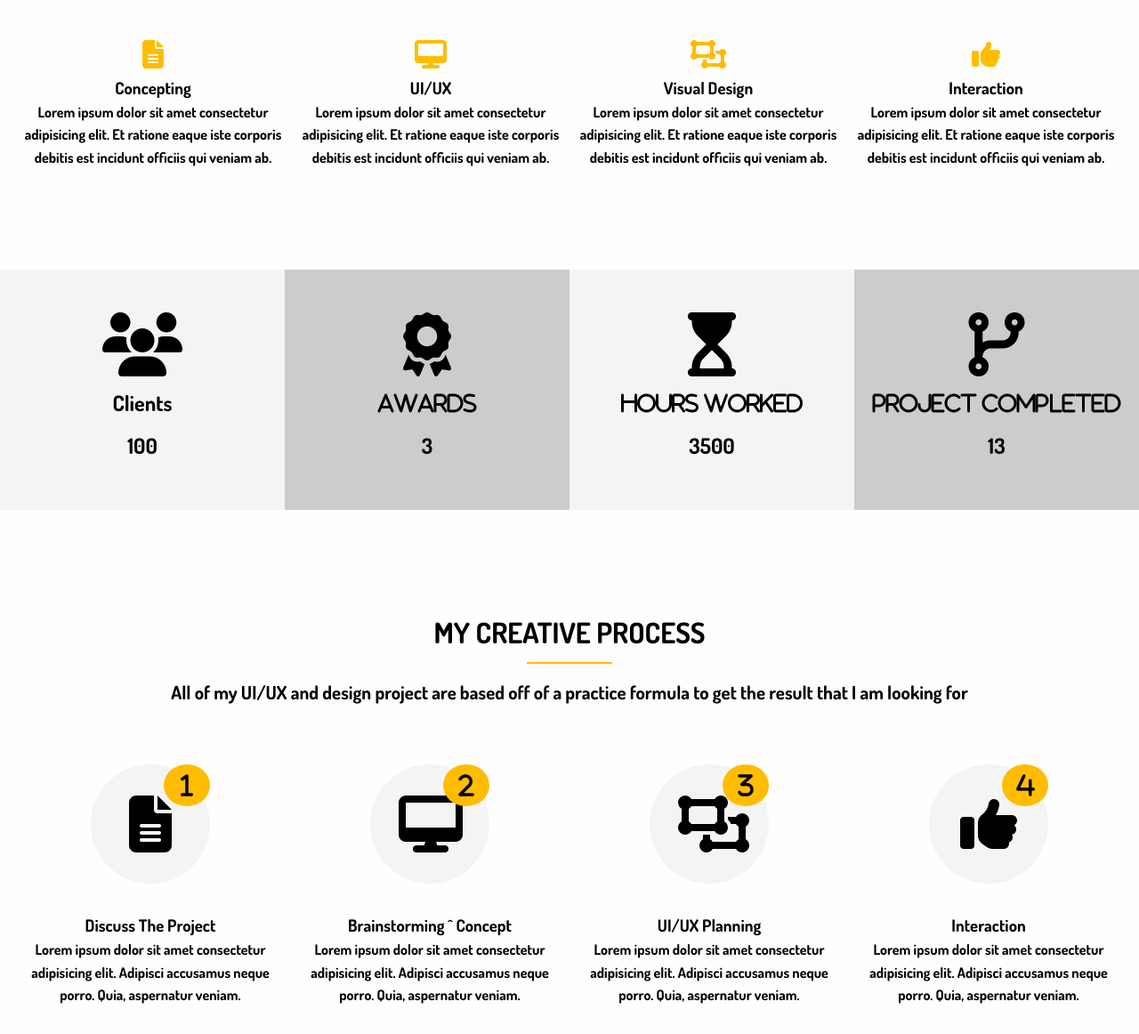
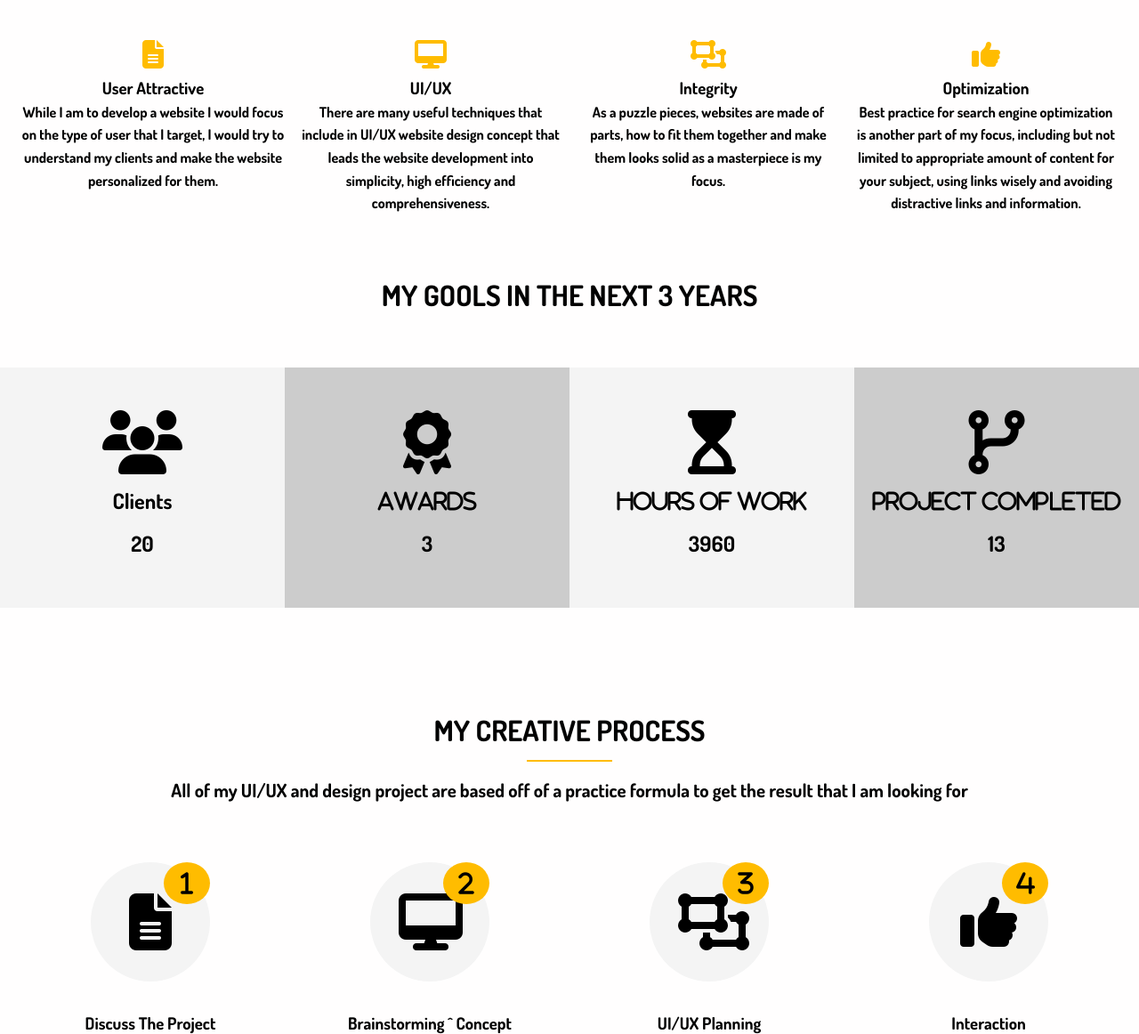
Before and after one commit to MustafaRasoli/Final-1, a plain HTML site: page index.html in a window 1280 px wide. Shown: the part 945-2107 px from the top of the page at 89% size. Drawn offline with Linux system fonts and the light colour scheme.

Commit message:
Add files via upload

```diff
--- a/index.html
+++ b/index.html
@@ -23,8 +23,8 @@
                 </ul>
             </nav>
             <div class="header-content">
-                <h1> I am Mustafa the Developer <span class="txt-type" data-wait="3000" data-word='["Developer", "Designer", "Technician"]'></span></h1>
-                <p class="lead">I specialized in frontend development, website design</p>
+                <h1>Hello World, I am Mustafa <span class="txt-type" data-wait="3000" data-word='["Developer", "Designer", "Technician"]'></span></h1>
+                <p class="lead">I love and do frontend development, website design and coding</p>
                 <a href="work.html" class="btn-light">View My Work</a>
             </div>
         </div>
@@ -41,26 +41,26 @@
             <div class="specials">
                 <div>
                     <i class="fas fa-file-alt fa-2x"></i>
-                    <h3>Concepting</h3>
-                    <p>Lorem ipsum dolor sit amet consectetur adipisicing elit. Et ratione eaque iste corporis debitis est incidunt officiis qui veniam ab.</p>
+                    <h3>User attractive</h3>
+                    <p>While I am to develop a website I would focus on the type of user that I target, I would try to understand my clients and make the website personalized for them.</p>
                 </div>
 
                 <div>
                     <i class="fas fa-desktop fa-2x"></i>
                     <h3>UI/UX</h3>
-                    <p>Lorem ipsum dolor sit amet consectetur adipisicing elit. Et ratione eaque iste corporis debitis est incidunt officiis qui veniam ab.</p>
+                    <p>There are many useful techniques that include in UI/UX website design concept that leads the website development into simplicity, high efficiency and comprehensiveness.  </p>
                 </div>
 
                 <div>
                     <i class="fas fa-object-ungroup fa-2x"></i>
-                    <h3>Visual Design</h3>
-                    <p>Lorem ipsum dolor sit amet consectetur adipisicing elit. Et ratione eaque iste corporis debitis est incidunt officiis qui veniam ab.</p>
+                    <h3>Integrity</h3>
+                    <p>As a puzzle pieces, websites are made of parts, how to fit them together and make them looks solid as a masterpiece is my focus.</p>
                 </div>
 
                 <div>
                     <i class="fas fa-thumbs-up fa-2x"></i>
-                    <h3>Interaction</h3>
-                    <p>Lorem ipsum dolor sit amet consectetur adipisicing elit. Et ratione eaque iste corporis debitis est incidunt officiis qui veniam ab.</p>
+                    <h3>Optimization</h3>
+                    <p>Best practice for search engine optimization is another part of my focus, including but not limited to appropriate amount of content for your subject, using links wisely and avoiding distractive links and information. </p>
                 </div>
             </div>
         </div>
@@ -68,12 +68,13 @@
 
     <!-- Section B: stats -->
     <section id="Home-b" class="text-center py-2">
+        <h2 class="section-title"> My gools in the next 3 years </h2>
         <div class="stats">
             <div id="one">
                 <ul>
                     <li><i class="fas fa-users fa-3x"></i></li>
                     <li class="stats-title">Clients</li>
-                    <li class="stats-mumber">100</li>
+                    <li class="stats-mumber">20</li>
                 </ul>
             </div>
 
@@ -88,8 +89,8 @@
             <div id="three">
                 <ul>
                     <li><i class="fas fa-hourglass-start fa-3x"></i></li>
-                    <li class="fas stats-title">Hours Worked</li>
-                    <li class="stats-mumber">3500</li>
+                    <li class="fas stats-title">Hours of Work</li>
+                    <li class="stats-mumber">3960</li>
                 </ul>
             </div>
 
@@ -120,7 +121,7 @@
                     </i>
                     <div class="clr"></div>
                     <h3>discuss The project</h3>
-                    <p>Lorem ipsum dolor sit amet consectetur adipisicing elit. Adipisci accusamus neque porro. Quia, aspernatur veniam.</p>
+                    <p>There are many useful techniques that include in UI/UX website design concept that leads the website development into simplicity, high efficiency and comprehensiveness.</p>
                 </div>
 
                 <div>
@@ -129,7 +130,7 @@
                     </i>
                     <div class="clr"></div>
                     <h3>Brainstorming ^ Concept</h3>
-                    <p>Lorem ipsum dolor sit amet consectetur adipisicing elit. Adipisci accusamus neque porro. Quia, aspernatur veniam.</p>
+                    <p>While I am to develop a website I would focus on the type of user that I target, I would try to understand my clients and make the website personalized for them.</p>
                 </div>
 
                 <div>
@@ -138,7 +139,7 @@
                     </i>
                     <div class="clr"></div>
                     <h3>UI/UX planning</h3>
-                    <p>Lorem ipsum dolor sit amet consectetur adipisicing elit. Adipisci accusamus neque porro. Quia, aspernatur veniam.</p>
+                    <p>Best practice for search engine optimization is another part of my focus, including but not limited to appropriate amount of content for your subject, using links wisely and avoiding distractive links and information.</p>
                 </div>
 
                 <div>
@@ -147,7 +148,7 @@
                     </i>
                     <div class="clr"></div>
                     <h3>Interaction</h3>
-                    <p>Lorem ipsum dolor sit amet consectetur adipisicing elit. Adipisci accusamus neque porro. Quia, aspernatur veniam.</p>
+                    <p>While I am to develop a website I would focus on the type of user that I target, I would try to understand my clients and make the website personalized for them.</p>
                 </div>
             </div>
 
```
